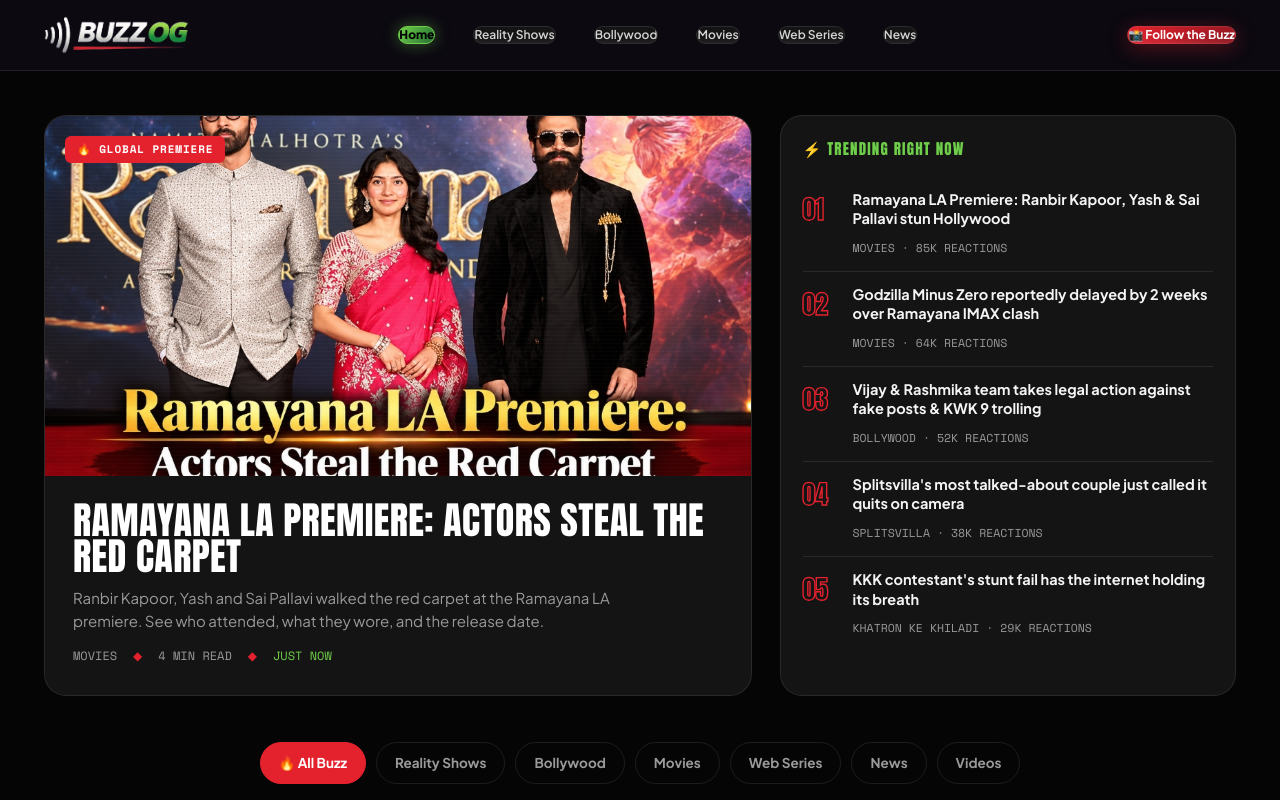
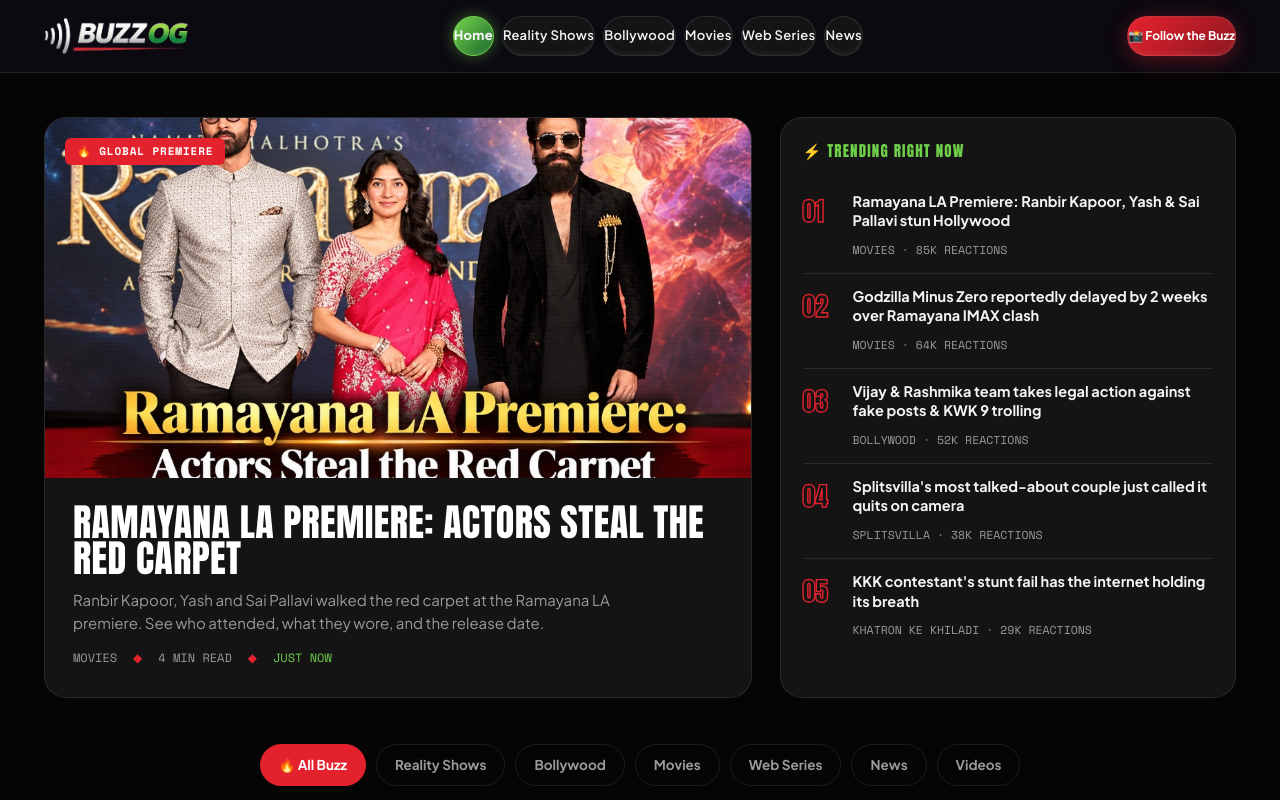
Before and after one commit to agrima-didwania/buzzog, a Next.js app: page / in a window 1280 px wide. Shown: the top 800 px of the page. Built offline with nearby package versions, Linux system fonts and the light colour scheme.

Commit message:
Add Magic UI Smooth Cursor, remove native finger pointer, and fix outer-layer hover shimmer on individual navbar capsules

```diff
--- a/src/app/globals.css
+++ b/src/app/globals.css
@@ -148,28 +148,8 @@
 
 .navlinks {
   display: flex;
-  gap: 6px;
-  flex-wrap: wrap;
-}
-
-.navlinks a {
-  font-size: 13.5px;
-  font-weight: 600;
-  padding: 9px 16px;
-  border-radius: 999px;
-  color: var(--muted);
-  transition: all 0.18s ease;
-  white-space: nowrap;
-}
-
-.navlinks a:hover {
-  color: var(--lavender);
-  background: var(--ink-3);
-}
-
-.navlinks a.active {
-  color: var(--ink);
-  background: var(--lime);
+  gap: 8px;
+  align-items: center;
 }
 
 .navcta {
@@ -929,6 +909,21 @@
   animation: spin-around calc(var(--speed, 3s) * 2) infinite linear;
 }
 
+/* ===== MAGIC UI SMOOTH CURSOR (Completely removes native browser finger pointer) ===== */
+html,
+body,
+*,
+*::before,
+*::after {
+  cursor: none !important;
+}
+
+input,
+textarea,
+select {
+  cursor: text !important;
+}
+
 /* ===== ARTICLE / BLOG STYLES ===== */
 .article-wrap {
   max-width: 880px;
--- a/src/components/Header.tsx
+++ b/src/components/Header.tsx
@@ -37,33 +37,33 @@
           />
         </Link>
 
-        {/* Desktop Nav: Individual Separated Shimmer Buttons */}
-        <div className="navlinks flex items-center gap-2">
+        {/* Desktop Nav: Standalone Outer Shimmer Button Capsules */}
+        <div className="navlinks flex items-center gap-2.5">
           {navLinks.map((item) => {
             const isActive = activeNav === item.label;
             return (
-              <Link key={item.label} href={item.href} className="no-underline">
               <ShimmerButton
+                key={item.label}
+                href={item.href}
                 shimmerColor="#6FCF4A"
-                  shimmerSize="0.1em"
+                shimmerSize="2px"
                 shimmerDuration="2.5s"
                 shimmerOnHover={!isActive}
-                  borderRadius="999px"
+                borderRadius="9999px"
                 background={
                   isActive
                     ? "linear-gradient(135deg, #6FCF4A, #1F6B2C)"
                     : "#141414"
                 }
                 className={cn(
-                    "px-4 py-2 text-xs font-semibold rounded-full border transition-all duration-300",
+                  "h-10 px-5 text-[13px] font-semibold tracking-wide rounded-full border transition-all duration-300",
                   isActive
                     ? "text-black font-extrabold border-[#6FCF4A] shadow-[0_0_16px_rgba(111,207,74,0.45)]"
-                      : "text-neutral-300 border-white/10 hover:text-white hover:border-[#6FCF4A]/70 hover:shadow-[0_0_14px_rgba(111,207,74,0.35)]"
+                    : "text-neutral-300 border-white/10 hover:text-white hover:border-[#6FCF4A]/80 hover:shadow-[0_0_16px_rgba(111,207,74,0.35)]"
                 )}
               >
                 {item.label}
               </ShimmerButton>
-              </Link>
             );
           })}
         </div>
@@ -72,12 +72,12 @@
         <div className="navcta flex items-center gap-3">
           <ShimmerButton
             shimmerColor="#6FCF4A"
-            shimmerSize="0.1em"
+            shimmerSize="2px"
             shimmerDuration="2.5s"
             shimmerOnHover={true}
-            borderRadius="999px"
+            borderRadius="9999px"
             background="linear-gradient(135deg, var(--magenta), var(--magenta-dim))"
-            className="hidden sm:inline-flex px-5 py-2.5 text-xs font-bold text-white shadow-[0_4px_20px_rgba(228,34,46,0.35)] hover:shadow-[0_4px_24px_rgba(111,207,74,0.4)] transition-all"
+            className="hidden sm:inline-flex h-10 px-5 text-xs font-bold text-white shadow-[0_4px_20px_rgba(228,34,46,0.35)] hover:shadow-[0_4px_24px_rgba(111,207,74,0.4)] transition-all"
             onClick={() =>
               window.open(
                 "https://www.instagram.com/buzzoriginals?exln=MWdhNTk5dWdlYnF5cg==",
@@ -98,31 +98,28 @@
         </div>
       </nav>
 
-      {/* Mobile Drawer Menu: Individual Separated Shimmer Items */}
+      {/* Mobile Drawer Menu: Standalone Outer Shimmer Items */}
       {mobileMenuOpen && (
         <div className="mobile-menu sm:hidden px-6 py-4 bg-[rgba(20,20,20,0.98)] border-b border-[var(--line)] flex flex-col gap-2">
           {navLinks.map((item) => {
             const isActive = activeNav === item.label;
             return (
-              <Link
+              <ShimmerButton
                 key={item.label}
                 href={item.href}
                 onClick={() => setMobileMenuOpen(false)}
-                className="no-underline"
-              >
-                <ShimmerButton
                 shimmerColor="#6FCF4A"
-                  shimmerSize="0.1em"
+                shimmerSize="2px"
                 shimmerDuration="2.5s"
                 shimmerOnHover={!isActive}
-                  borderRadius="14px"
+                borderRadius="12px"
                 background={
                   isActive
                     ? "linear-gradient(135deg, #6FCF4A, #1F6B2C)"
                     : "#161616"
                 }
                 className={cn(
-                    "w-full justify-start px-4 py-2.5 text-sm font-semibold rounded-xl border transition-all",
+                  "w-full justify-start h-11 px-4 text-sm font-semibold rounded-xl border transition-all",
                   isActive
                     ? "text-black font-extrabold border-[#6FCF4A]"
                     : "text-neutral-300 border-white/10 hover:text-white hover:border-[#6FCF4A]/60"
@@ -130,7 +127,6 @@
               >
                 {item.label}
               </ShimmerButton>
-              </Link>
             );
           })}
 
--- a/src/components/ui/shimmer-button.tsx
+++ b/src/components/ui/shimmer-button.tsx
@@ -1,7 +1,9 @@
-import React, { type ComponentPropsWithoutRef, type CSSProperties } from "react";
+import React, { type CSSProperties } from "react";
+import Link from "next/link";
 import { cn } from "@/lib/utils";
 
-export interface ShimmerButtonProps extends ComponentPropsWithoutRef<"button"> {
+export interface ShimmerButtonProps
+  extends React.HTMLAttributes<HTMLElement> {
   shimmerColor?: string;
   shimmerSize?: string;
   borderRadius?: string;
@@ -10,61 +12,84 @@
   className?: string;
   children?: React.ReactNode;
   shimmerOnHover?: boolean;
+  href?: string;
+  target?: string;
+  rel?: string;
+  type?: "button" | "submit" | "reset";
+  disabled?: boolean;
 }
 
 export const ShimmerButton = React.forwardRef<
-  HTMLButtonElement,
+  HTMLButtonElement | HTMLAnchorElement,
   ShimmerButtonProps
 >(
   (
     {
       shimmerColor = "#6FCF4A",
-      shimmerSize = "0.08em",
+      shimmerSize = "2px",
       shimmerDuration = "2.5s",
-      borderRadius = "100px",
-      background = "rgba(20, 20, 20, 1)",
+      borderRadius = "9999px",
+      background = "#141414",
       className,
       children,
-      shimmerOnHover = false,
+      shimmerOnHover = true,
+      href,
+      target,
+      rel,
+      type = "button",
+      disabled = false,
+      style,
+      onClick,
       ...props
     },
     ref
   ) => {
-    return (
-      <button
-        style={
-          {
+    const buttonStyle: CSSProperties = {
       "--spread": "90deg",
       "--shimmer-color": shimmerColor,
       "--radius": borderRadius,
       "--speed": shimmerDuration,
       "--cut": shimmerSize,
       "--bg": background,
-          } as CSSProperties
-        }
-        className={cn(
-          "group relative z-0 flex cursor-pointer items-center justify-center overflow-hidden [border-radius:var(--radius)] border border-white/10 px-4 py-2 whitespace-nowrap text-white [background:var(--bg)]",
-          "transform-gpu transition-all duration-300 ease-in-out active:translate-y-px",
+      borderRadius,
+      background,
+      ...style,
+    } as CSSProperties;
+
+    const baseClassName = cn(
+      "group relative z-0 inline-flex items-center justify-center overflow-hidden border border-white/10 px-5 py-2.5 whitespace-nowrap text-white text-sm font-medium",
+      "transform-gpu transition-all duration-300 ease-in-out active:translate-y-px select-none",
       className
-        )}
-        ref={ref}
-        {...props}
-      >
-        {/* Spark container - strictly around outer perimeter */}
+    );
+
+    const innerContent = (
+      <>
+        {/* Spark container - travels around the outer perimeter of this box */}
         <div
           className={cn(
-            "pointer-events-none -z-30 blur-[2px] absolute inset-0 overflow-visible [container-type:size]",
-            shimmerOnHover && "opacity-0 group-hover:opacity-100 transition-opacity duration-300"
+            "pointer-events-none -z-30 blur-[2px] absolute inset-0 overflow-visible",
+            shimmerOnHover
+              ? "opacity-0 group-hover:opacity-100 transition-opacity duration-300"
+              : "opacity-100"
           )}
+          style={{
+            containerType: "size",
+          }}
         >
           {/* Spark track */}
           <div className="animate-shimmer-slide absolute inset-0 aspect-[1] h-full rounded-none [mask:none]">
-            <div className="animate-spin-around absolute -inset-full w-auto [translate:0_0] rotate-0 [background:conic-gradient(from_calc(270deg-(var(--spread)*0.5)),transparent_0,var(--shimmer-color)_var(--spread),transparent_var(--spread))]" />
+            <div
+              className="animate-spin-around absolute -inset-full w-auto [translate:0_0] rotate-0"
+              style={{
+                background:
+                  "conic-gradient(from calc(270deg - (var(--spread) * 0.5)), transparent 0, var(--shimmer-color) var(--spread), transparent var(--spread))",
+              }}
+            />
           </div>
         </div>
 
-        {/* Content - 100% crisp and readable */}
-        <span className="relative z-10 flex items-center justify-center select-none">
+        {/* Content - crisp text centered inside the box */}
+        <span className="relative z-10 flex items-center justify-center font-inherit text-inherit">
           {children}
         </span>
 
@@ -81,10 +106,44 @@
 
         {/* Backdrop - protects text from inner glow bleed */}
         <div
-          className={cn(
-            "absolute inset-[var(--cut)] -z-20 [border-radius:calc(var(--radius)-var(--cut))] [background:var(--bg)]"
-          )}
+          className="absolute -z-20 pointer-events-none"
+          style={{
+            inset: "var(--cut)",
+            borderRadius: "calc(var(--radius) - var(--cut))",
+            background: "var(--bg)",
+          }}
         />
+      </>
+    );
+
+    if (href) {
+      return (
+        <Link
+          href={href}
+          target={target}
+          rel={rel}
+          ref={ref as React.Ref<HTMLAnchorElement>}
+          style={buttonStyle}
+          className={baseClassName}
+          onClick={onClick as React.MouseEventHandler<HTMLAnchorElement>}
+          {...(props as React.AnchorHTMLAttributes<HTMLAnchorElement>)}
+        >
+          {innerContent}
+        </Link>
+      );
+    }
+
+    return (
+      <button
+        type={type}
+        disabled={disabled}
+        ref={ref as React.Ref<HTMLButtonElement>}
+        style={buttonStyle}
+        className={baseClassName}
+        onClick={onClick as React.MouseEventHandler<HTMLButtonElement>}
+        {...(props as React.ButtonHTMLAttributes<HTMLButtonElement>)}
+      >
+        {innerContent}
       </button>
     );
   }
```
Also changed, not shown: src/components/ui/smooth-cursor.tsx (+151 -32 lines). Lines whose indentation alone changed are shown as unchanged.
